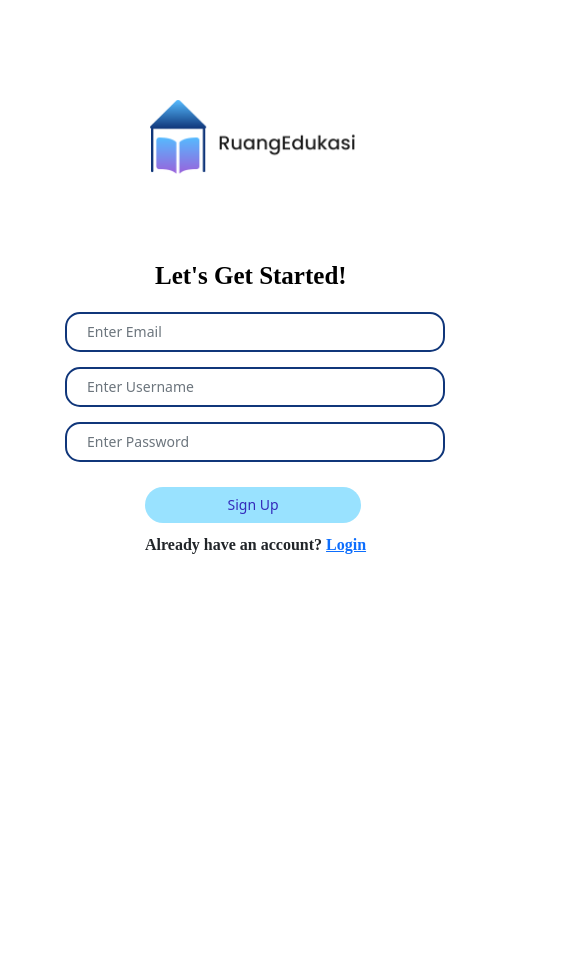
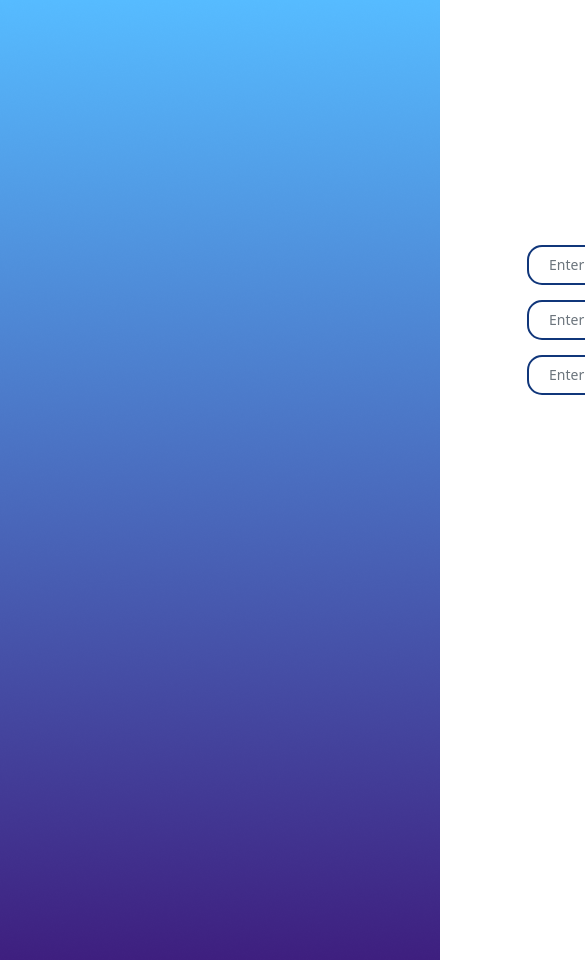
Before and after one commit to nrmia19/final-project-engineering-59, a React (Create React App) app in the folder Frontend/ruang-edukasi/: page /register in a window 390 px wide. Shown: the top 960 px of the page, 585 px wide, since content can reach past the window. Before the commit the page ends 844 px from the top, so only its background shows below. Built offline with nearby package versions, Linux system fonts and the light colour scheme.

Commit message:
chore: update code register

```diff
--- a/Frontend/ruang-edukasi/src/App.js
+++ b/Frontend/ruang-edukasi/src/App.js
@@ -3,7 +3,7 @@ import logo from './logo.svg';
 import React from 'react';
 import { Routes, Route } from 'react-router-dom';
 import Login from './components/Login';
-import Register from './components/Register';
+import Register from './components/Register/Register';
 
 function App() {
   return (
--- a/Frontend/ruang-edukasi/src/assets/style/components/register.css
+++ b/Frontend/ruang-edukasi/src/assets/style/components/register.css
@@ -1,11 +1,5 @@
 @import url('https://fonts.googleapis.com/css?family=Quicksand:400,700&display=swap');
 
-body {
-    position: absolute;
-    width: 1440px;
-    height: 960px;
-    background: #FFFFFF;
-}
 
 p {
     font-family: 'Poppins';
@@ -14,11 +8,24 @@ p {
     margin-left: 80px;
 }
 
+.sidebar {
+    width: 100%;
+    height: auto;
+    top: 0;
+    left: 0;
+    position: absolute;
+}
+
+img .style-img {
+    width: 100%;
+    height: auto;
+}
+
 .register-header img {
     width: 15%;
     height: 15%;
-    margin-top: 100px;
-    margin-left: 680px;
+    margin-top: 60px;
+    margin-left: 610px;
 }
 
 .register-body {
@@ -26,8 +33,10 @@ p {
     gap: 10px;
     background: #FFFFFF;
     margin-top: 70px;
-    margin-left: 600px;
-
+    margin-left: 500px;
+    width: 50%;
+    height: auto;
+    position: relative;
 }
 
 .register-body h2 {
@@ -85,76 +94,70 @@ p {
 .button-register:hover {
     text-decoration: none;
     color: #FFFFFF;
-    background-color: #0ba3ad;
+    background-color: #2fcbd6;
 }
 
-@media screen and (max-width: 1440px) {
-    body {
-        width: 1440px;
-        height: 960px;
-    }
-
+@media screen and (max-width: 768px) {
     .register-header img {
         width: 15%;
         height: 15%;
-        margin-top: 100px;
-        margin-left: 680px;
+        margin-top: 30px;
+        margin-left: 610px;
+    }
+
+    .register-body {
+        padding: 11px 15px;
+        gap: 10px;
+        background: #FFFFFF;
+        margin-top: 70px;
+        margin-left: 500px;
+        width: 50%;
+        height: auto;
+        position: relative;
+    }
+
+    .register-body h2 {
+        font-family: 'Poppins';
+        font-style: normal;
+        font-weight: bold;
+        font-size: 25px;
+        line-height: 42px;
+        color: #000000;
+        margin-top: 0;
+        margin-bottom: 0;
+        margin-left: 90px;
     }
 
 }
 
-@media (max-width: 1024px) {
-
-    body {
-        width: 1024px;
-        height: 768px;
-    }
-
+@media screen and (max-width: 576px) {
     .register-header img {
-        width: 20%;
-        height: 20%;
-        margin-top: 100px;
-        margin-left: 150px;
+        width: 15%;
+        height: 15%;
+        margin-top: 30px;
+        margin-left: 610px;
     }
 
     .register-body {
-        margin-left: 50px;
+        padding: 11px 15px;
+        gap: 10px;
+        background: #FFFFFF;
+        margin-top: 70px;
+        margin-left: 500px;
+        width: 50%;
+        height: auto;
+        position: relative;
+    }
+
+    .register-body h2 {
+        font-family: 'Poppins';
+        font-style: normal;
+        font-weight: bold;
+        font-size: 25px;
+        line-height: 42px;
+        color: #000000;
+        margin-top: 0;
+        margin-bottom: 0;
+        margin-left: 90px;
     }
 }
-
-@media (max-width: 768px) {
-
-    .register-header img {
-        width: 20%;
-        height: 20%;
-        margin-top: 100px;
-        margin-left: 150px;
-
-    }
-
-    .register-body {
-        margin-left: 50px;
-    }
-
-    .form-control .form-group {
-        width: 100%;
-    }
-}
-
-@media (max-width: 480px) {
-    .register-body {
-        margin-left: 50px;
-    }
-
-    .register-header img {
-        width: 20%;
-        height: 20%;
-        margin-top: 100px;
-        margin-left: 150px;
-
-    }
-
-    .form-control .form-group {
-        width: 100%;
-    }
-}
--- a/Frontend/ruang-edukasi/src/components/Register.js
+++ /dev/null
@@ -1,79 +0,0 @@
-import React from "react";
-import { useState } from "react";
-import { Link } from "react-router-dom";
-import "../assets/style/components/register.css";
-import { Form } from "react-bootstrap";
-import logo from "../assets/images/logo-ruang-edukasi.png";
-
-
-const Register = () => {
-    const [username, setUsername] = useState("");
-    const [email, setEmail] = useState("");
-    const [password, setPassword] = useState("");
-    const [error, setError] = useState("");
-    const [success, setSuccess] = useState("");
-
-    const handleSubmit = (e) => {
-      e.preventDefault();
-      if (username.length < 5) {
-        setError("Username harus lebih dari 5 karakter");
-      } else if (email.length < 5) {
-        setError("Email harus lebih dari 5 karakter");
-      } else if (password.length < 5) {
-        setError("Password harus lebih dari 5 karakter");
-      }
-      else {
-        setSuccess("Berhasil mendaftar");
-      }
-    };
-
-  const handleChange = (e) => {
-    const { name, value } = e.target;
-    if (name === "username") {
-      setUsername(value);
-    } else if (name === "email") {
-      setEmail(value);
-    } else if (name === "password") {
-      setPassword(value);
-    }
-
-    setError("");
-    setSuccess("");
-  };
-
-
-    return (
-      <>
-        <div className="register-container">
-          <div className="register-content">
-            <div className="register-side-content">
-
-            </div>
-            <div className="register-header">
-              <img src={logo} alt="logo" />
-            </div>
-            <div className="register-body">
-              <h2>Let's Get Started!</h2>
-              <Form onSubmit={handleSubmit}>
-                <Form.Group className="form-group" controlId="formBasicEmail">
-                  <Form.Control className="form-control" type="email" placeholder="Enter Email" name="email" onChange={handleChange} />
-                </Form.Group>
-                <Form.Group className="form-group" controlId="formBasicUsername">
-                  <Form.Control className="form-control" type="text" placeholder="Enter Username" name="username" onChange={handleChange} />
-                </Form.Group>
-                <Form.Group className="form-group" controlId="formBasicPassword">
-                  <Form.Control className="form-control" type="password" placeholder="Enter Password" name="password" onChange={handleChange} />
-                </Form.Group>
-                <button className="button-register" type="submit">
-                  Sign Up
-                </button>
-                <p>Already have an account? <Link to={"/"}>Login</Link></p>
-              </Form>
-            </div>
-          </div>
-        </div>
-      </>
-    );
-};
-
-export default Register;
--- /dev/null
+++ b/Frontend/ruang-edukasi/src/components/Register/Register.js
@@ -0,0 +1,85 @@
+import React from "react";
+import { useState } from "react";
+import { Link } from "react-router-dom";
+import "../../assets/style/components/register.css";
+import { Form, Container, Row, Col } from "react-bootstrap";
+import logo from "../../assets/images/logo-ruang-edukasi.png";
+import image from "../../assets/images/image.png";
+
+
+const Register = () => {
+    const [username, setUsername] = useState("");
+    const [email, setEmail] = useState("");
+    const [password, setPassword] = useState("");
+    const [error, setError] = useState("");
+    const [success, setSuccess] = useState("");
+
+    const handleSubmit = (e) => {
+      e.preventDefault();
+      if (username.length < 5) {
+        setError("Username harus lebih dari 3 karakter");
+      } else if (email.length < 5) {
+        setError("Email harus lebih dari 3 karakter");
+      } else if (password.length < 5) {
+        setError("Password harus lebih dari 3 karakter");
+      }
+      else {
+        setSuccess("Berhasil mendaftar");
+      }
+    };
+
+  const handleChange = (e) => {
+    const { name, value } = e.target;
+    if (name === "username") {
+      setUsername(value);
+    } else if (name === "email") {
+      setEmail(value);
+    } else if (name === "password") {
+      setPassword(value);
+    }
+
+    setError("");
+    setSuccess("");
+  };
+
+
+
+    return (
+      <>
+          <Container>
+            <Row>
+              <Col sm={2}>
+              <div className="sidebar">
+                <img className="style-img" src={image} alt="image" />
+              </div>
+              </Col>
+              <Col sm={10}>
+                <div className="register-header">
+                  <img src={logo} alt="logo" />
+                </div>
+                <div className="register-body">
+                  <h2>Let's Get Started!</h2>
+                  <Form onSubmit={handleSubmit}>
+                    <Form.Group className="form-group" controlId="formBasicUsername">
+                      <Form.Control className="form-control" type="text" placeholder="Enter Username" name="username" onChange={handleChange} />
+                    </Form.Group>
+                    <Form.Group className="form-group" controlId="formBasicEmail">
+                      <Form.Control className="form-control" type="email" placeholder="Enter Email" name="email" onChange={handleChange} />
+                    </Form.Group>
+                    <Form.Group className="form-group" controlId="formBasicPassword">
+                      <Form.Control className="form-control" type="password" placeholder="Enter Password" name="password" onChange={handleChange} />
+                    </Form.Group>
+                    <button className="button-register" type="submit">
+                      Sign Up
+                    </button>
+                    <p>Already have an account? <Link to={"/"}>Login</Link></p>
+                  </Form>
+                </div>
+              </Col>
+            </Row>
+          </Container>
+      </>
+    );
+};
+
+export default Register;
```
